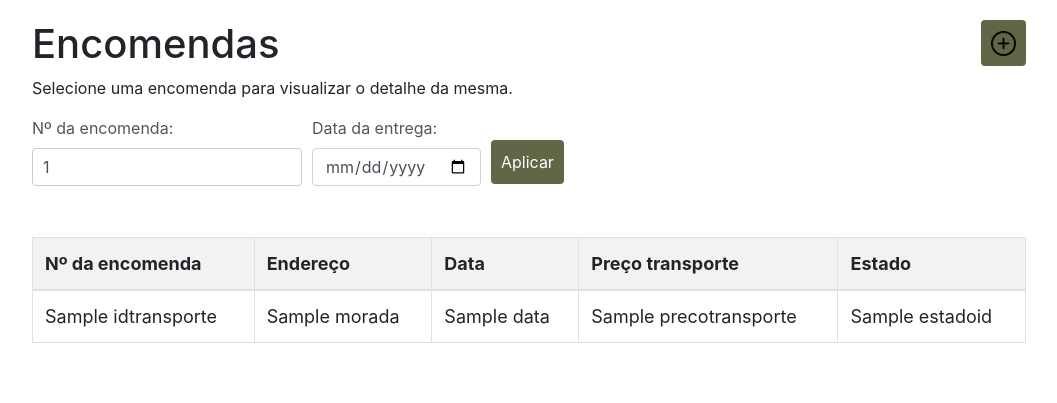
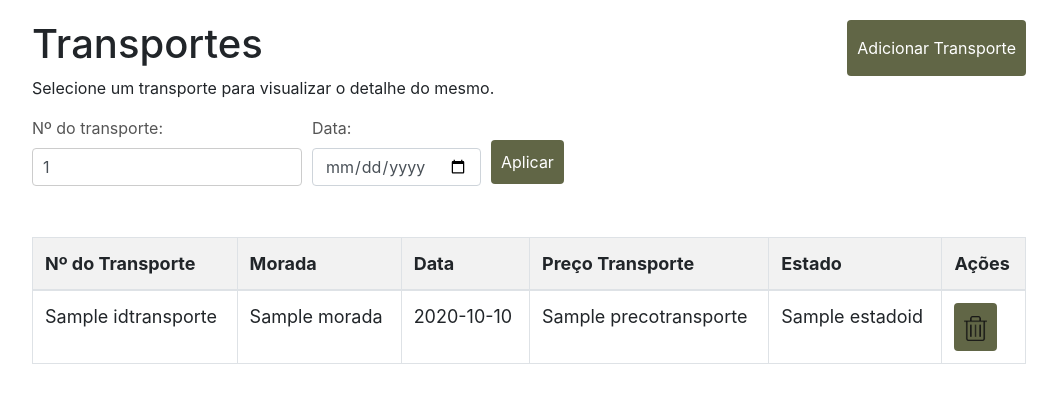
Before and after one commit to Destronex122/BD2-Projeto, a Django app: template BD2/Backoffice/templates/delivery.html in a window 1280 px wide. Shown: the part 86-489 px from the top of the page, without its empty margins (111-1168 px from the left). Run offline with Django 5.2, Linux system fonts and the light colour scheme; the template is opened without the code that fills it: most values are stand-ins (such as "Sample title", 1, 10 or a date in 2020); some libraries are stand-ins or nearby versions; some web fonts are replaced.

Commit message:
criar transportes fix e listagem de transportes

```diff
--- a/BD2/Backoffice/templates/delivery.html
+++ b/BD2/Backoffice/templates/delivery.html
@@ -1,13 +1,13 @@
 {% extends 'base.html' %}
 
-{% block title %}Envios{% endblock %}
+{% block title %}Transportes{% endblock %}
 
 {% block content %}
 
 {% load static %}
 
 <style>
-    #deliveryTable tbody tr:hover {
+    #transportTable tbody tr:hover {
         background-color: #f1f1f1; /* Cor de fundo da linha ao passar o rato */
         cursor: pointer; /* Muda o cursor para indicar que a linha é clicável */
     }
@@ -15,31 +15,27 @@
 
 <div class="editable-area newPadding">
     <div style="display:flex; justify-content: space-between;">
-        <h1>Encomendas</h1>
-        <div style="justify-self:right; text-align:center;">
-            <button type="button" onclick="openAddDeliveryModal()">
-                <img src="{% static 'add.png' %}" title="Adicionar nova encomenda" alt="add" style="height: 25px; width: auto;">
-            </button>
-        </div>
+        <h1>Transportes</h1>
+        <button class="button" onclick="openAddTransportModal()">Adicionar Transporte</button>
     </div>
-    <p>Selecione uma encomenda para visualizar o detalhe da mesma.</p>
+    <p>Selecione um transporte para visualizar o detalhe do mesmo.</p>
 
     <!-- Filtros para a tabela -->
     <div class="filters" style="margin-bottom: 20px;">
         <form method="get" id="filterForm">
             <div style="display: flex; gap: 10px;">
                 <div class="form-group">
-                    <label for="filterNumber">Nº da encomenda:</label>
+                    <label for="filterNumber">Nº do transporte:</label>
                     <input
                         type="text"
                         id="filterNumber"
                         name="filterNumber"
                         class="form-control"
-                        placeholder="Ex: E123123"
+                        placeholder="Ex: T123123"
                         value="{{ filters.filterNumber|default:'' }}">
                 </div>
                 <div class="form-group">
-                    <label for="filterDate">Data da entrega:</label>
+                    <label for="filterDate">Data:</label>
                     <input
                         type="date"
                         id="filterDate"
@@ -54,111 +50,113 @@
         </form>
     </div>
 
-    <!-- Tabela de entregas -->
-    <table class="table table-bordered" id="deliveryTable">
-        <thead>
-            <tr>
-                <th>Nº da encomenda</th>
-                <th>Endereço</th>
-                <th>Data</th>
-                <th>Preço transporte</th>
-                <th>Estado </th>
-            </tr>
-        </thead>
-        <tbody>
-            {% for transporte in Transportes %}
-            <tr data-idtransporte = "{{ transporte.idtransporte}}">
-                <td> {{transporte.idtransporte}}</td>
-                <td> {{transporte.morada}}</td>
-                <td>{{transporte.data}}</td>
-                <td>{{transporte.precotransporte}}</td>
-                <td>{{transporte.estadoid.nome}}</td>
-            </tr>
-            {% empty %}
-            <tr>
-                <td colspan="5">Nenhuma encomenda encontrada.</td>
-            </tr>
-            {% endfor %}
-        </tbody>
-    </table>
-
-    <!-- Popup para adicionar nova encomenda -->
-    <div class="popup-overlay" id="addDeliveryModal">
+    <!-- Modal para adicionar transporte -->
+    <div class="popup-overlay" id="addTransportModal" style="display: none;">
         <div class="popup-content">
             <div class="popup-header">
-                <h5>Adicionar encomenda</h5>
-                <span class="modal-close" onclick="closeAddDeliveryModal()">&times;</span>
+                <h5>Adicionar Transporte</h5>
+                <span class="modal-close" onclick="closeAddTransportModal()">&times;</span>
             </div>
-            <br>
-            <form id="addDeliveryForm" onsubmit="addDelivery(event)">
+            <form method="post">
+                {% csrf_token %}
+                <input type="hidden" name="action" value="add_transport"> <!-- Define a ação -->
                 <div class="form-group">
-                    <label for="newOrderNumber">Nº da encomenda:</label>
-                    <input type="text" id="newOrderNumber" class="form-control" required>
+                    <label for="nome">Nome:</label>
+                    <input type="text" id="nome" name="nome" class="form-control" required>
                 </div>
                 <div class="form-group">
-                    <label for="newAddress">Endereço:</label>
-                    <input type="text" id="newAddress" class="form-control" required>
+                    <label for="morada">Morada:</label>
+                    <input type="text" id="morada" name="morada" class="form-control" required>
                 </div>
                 <div class="form-group">
-                    <label for="newPostalCode">Código postal:</label>
-                    <input type="text" id="newPostalCode" class="form-control" required>
+                    <label for="data">Data:</label>
+                    <input type="date" id="data" name="data" class="form-control" required>
                 </div>
                 <div class="form-group">
-                    <label for="newCity">Cidade:</label>
-                    <input type="text" id="newCity" class="form-control" required>
+                    <label for="precoTransporte">Preço do Transporte:</label>
+                    <input type="number" id="precoTransporte" name="precoTransporte" class="form-control" required>
+                </div>
+                <div class="form-group">
+                    <label for="estadoId">Estado:</label>
+                    <select id="estadoId" name="estadoId" class="form-control" required>
+                        {% for estado in estados %}
+                        <option value="{{ estado.idestado }}">{{ estado.nome }}</option>
+                        {% endfor %}
+                    </select>
+                </div>
+                <div class="form-group">
+                    <label for="reciboId">Recibo:</label>
+                    <select id="reciboId" name="reciboId" class="form-control" required>
+                        {% for recibo in recibos %}
+                            <option value="{{ recibo.reciboid }}">{{ recibo.reciboid }} - {{ recibo.idcontrato.nome }}</option>
+                        {% endfor %}
+                    </select>
                 </div>
                 <div style="display: flex; justify-content: flex-end; margin-top: 15px;">
-                    <button type="button" onclick="closeAddDeliveryModal()" class="secondary-button">Cancelar</button>
+                    <button type="button" onclick="closeAddTransportModal()" class="secondary-button">Cancelar</button>
                     <button type="submit" class="button" style="margin-left: 10px;">Adicionar</button>
                 </div>
             </form>
         </div>
     </div>
 
+    <!-- Tabela de transportes -->
+    <table class="table table-bordered" id="transportTable">
+        <thead>
+            <tr>
+                <th>Nº do Transporte</th>
+                <th>Morada</th>
+                <th>Data</th>
+                <th>Preço Transporte</th>
+                <th>Estado</th>
+                <th>Ações</th>
+            </tr>
+        </thead>
+        <tbody>
+            {% for transporte in transportes %}
+            <tr data-idtransporte="{{ transporte.idtransporte }}">
+                <td>{{ transporte.idtransporte }}</td>
+                <td>{{ transporte.morada }}</td>
+                <td>{{ transporte.data|date:'Y-m-d' }}</td>
+                <td>{{ transporte.precotransporte }}</td>
+                <td>{{ transporte.estadoid.nome }}</td>
+                <td>
+                    <form method="post" class="delete-form" style="display:inline;">
+                        {% csrf_token %}
+                        <input type="hidden" name="deleteTransport" value="{{ transporte.idtransporte }}">
+                        <button type="submit" class="delete-btn">
+                            <img src="{% static 'delete.png' %}" title="Eliminar transporte" alt="delete" style="height: 25px; width: auto;">
+                        </button>
+                    </form>
+                </td>
+            </tr>
+            {% empty %}
+            <tr>
+                <td colspan="6">Nenhum transporte encontrado.</td>
+            </tr>
+            {% endfor %}
+        </tbody>
+    </table>
+
     <script>
-        // Função para abrir o modal de adicionar encomenda
-        function openAddDeliveryModal() {
-            document.getElementById('addDeliveryModal').style.display = 'flex';
+        // Modal handlers
+        function openAddTransportModal() {
+            document.getElementById('addTransportModal').style.display = 'block';
         }
 
-        // Função para fechar o modal de adicionar encomenda
-        function closeAddDeliveryModal() {
-            document.getElementById('addDeliveryModal').style.display = 'none';
+        function closeAddTransportModal() {
+            document.getElementById('addTransportModal').style.display = 'none';
         }
 
-        // Função para adicionar uma nova encomenda à tabela
-        function addDelivery(event) {
-            event.preventDefault();
-
-            // Captura os valores dos campos do formulário
-            const newOrderNumber = document.getElementById('newOrderNumber').value;
-            const newAddress = document.getElementById('newAddress').value;
-            const newPostalCode = document.getElementById('newPostalCode').value;
-            const newCity = document.getElementById('newCity').value;
-
-            // Cria uma nova linha na tabela com os valores capturados
-            const newRow = `
-                <tr>
-                    <td>${newOrderNumber}</td>
-                    <td>${newAddress}</td>
-                    <td>${newPostalCode}</td>
-                    <td>${newCity}</td>
-                </tr>
-            `;
-
-            // Adiciona a nova linha ao corpo da tabela
-            document.querySelector('#deliveryTable tbody').insertAdjacentHTML('beforeend', newRow);
-
-            // Fecha o modal e reseta o formulário
-            closeAddDeliveryModal();
-            document.getElementById('addDeliveryForm').reset();
-        }
-
-        // Tabela clicável
-        document.getElementById('deliveryTable').addEventListener('click', function(event) {
+        // Redirecionar ao clicar na linha
+        document.getElementById('transportTable').addEventListener('click', function(event) {
             const targetRow = event.target.closest('tr');
             if (targetRow && !targetRow.closest('thead')) {
-                window.location.href = `/backoffice/deliverydetail/`; // Adjust with appropriate URL logic
+                const idTransporte = targetRow.dataset.idtransporte;
+                if (idTransporte) {
+                    console.log(`Redirecionando para detalhe do transporte com ID: ${idTransporte}`);
+                    window.location.href = `/backoffice/transportdetail/${idTransporte}/`;
+                }
             }
         });
     </script>
```
Also changed, not shown: BD2/Backoffice/views.py (+34 -5 lines).
